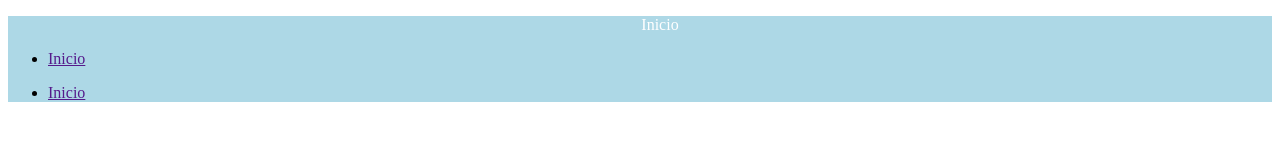
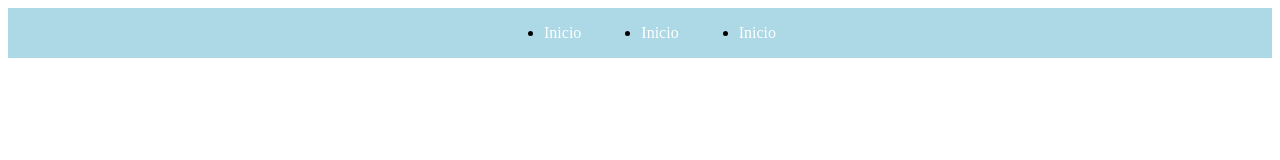
Before and after one commit to Fractal2023/navbar-flex, a plain HTML site: page index.html in a window 1280 px wide. Drawn offline with Linux system fonts and the light colour scheme.

Commit message:
Estructura Nav

```diff
--- a/index.html
+++ b/index.html
@@ -8,8 +8,8 @@
 </head>
 <body>
     <header>
-        <nav>
-            <ul class="navbar">
+        <nav  class="navbar">
+            <ul>
                 <li><a href="">Inicio</a></li>
             </ul>
             <ul>
```
